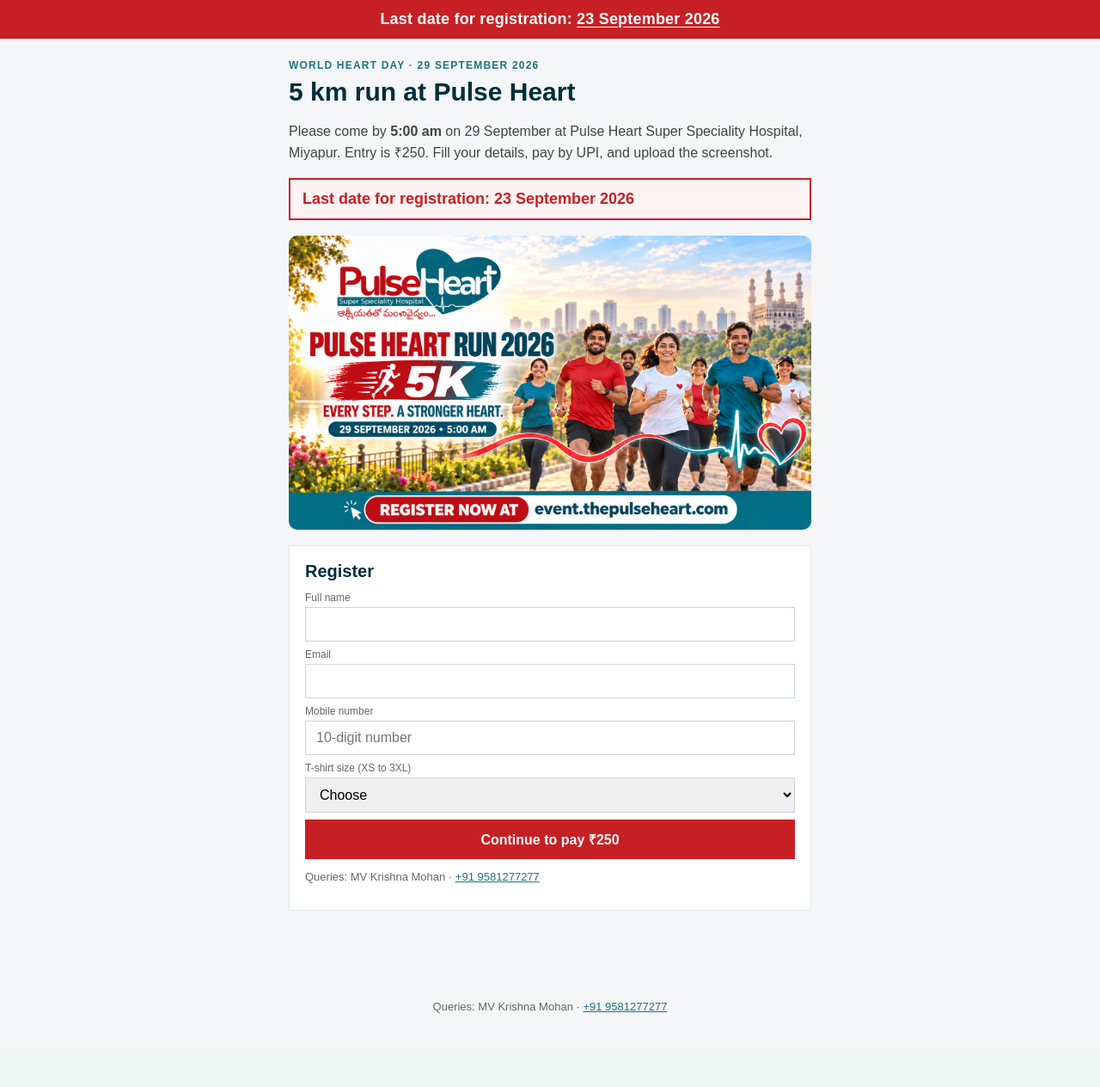
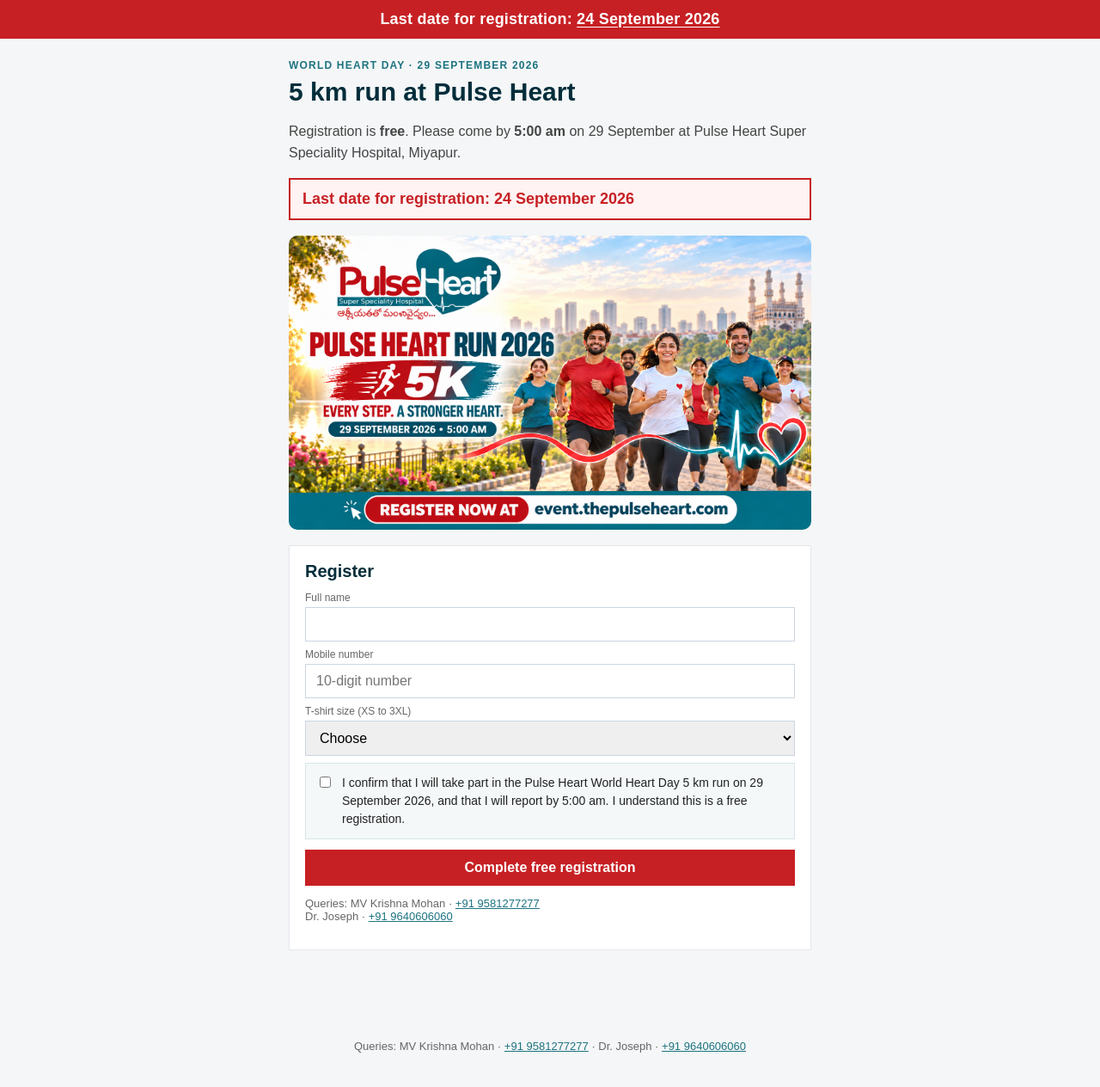
Before and after one commit to suneel999/whd_run, a Flask app: page / in a window 1280 px wide. Shown: the part 96-1360 px from the top of the page at 86% size. Before the commit the page ends 1274 px from the top, so only its background shows below. Run offline with Flask 3, Linux system fonts and the light colour scheme.

Commit message:
Switch to free registration, keep success rows, and show WhatsApp group after submit.
Co-authored-by: Cursor <cursoragent@cursor.com>

```diff
--- a/app.py
+++ b/app.py
@@ -63,15 +63,17 @@ def login_required(view):
 @app.context_processor
 def inject_event():
     return {
-        "fee": env("FEE", "250"),
+        "fee": "Free",
         "event_date": "29 September 2026",
         "event_time": "Please come by 5:00 am",
-        "upi_id": env("UPI_ID", "drkranthikumarchintala-5@okhdfcbank"),
+        "whatsapp_group": "https://chat.whatsapp.com/I97m1E7XMMQ9frPlHxInpm",
         "format_when": db.format_when,
         "TSHIRTS": db.TSHIRTS,
         "DISTANCES": db.DISTANCES,
         "query_name": "MV Krishna Mohan",
         "query_phone": "9581277277",
+        "query_name_2": "Dr. Joseph",
+        "query_phone_2": "9640606060",
     }
 
 
@@ -83,12 +85,15 @@ def health():
 @app.route("/", methods=["GET", "POST"])
 def register_page():
     if request.method == "POST":
+        if request.form.get("confirm") != "yes":
+            flash("Please confirm that you will take part before submitting.")
+            return redirect("/")
         try:
             row = db.create(
                 {
                     "token": secrets.token_urlsafe(16),
                     "name": request.form.get("name"),
-                    "email": request.form.get("email"),
+                    "email": "",
                     "phone": request.form.get("phone"),
                     "tshirt": request.form.get("tshirt"),
                     "distance": "5K",
@@ -97,7 +102,7 @@ def register_page():
         except ValueError as exc:
             flash(str(exc))
             return redirect("/")
-        return redirect(f"/pay/{row['token']}")
+        return redirect(f"/thanks/{row['token']}")
     return render_template("register.html")
 
 
@@ -110,10 +115,7 @@ def register_submit():
 
 @app.get("/pay/<token>")
 def pay_page(token: str):
-    row = db.get_by_token(token)
-    if not row:
-        abort(404)
-    return render_template("pay.html", reg=row, has_qr=bool(env("UPI_ID") or STATIC_QR.exists()))
+    return redirect(f"/thanks/{token}")
 
 
 @app.post("/pay/<token>")
@@ -223,15 +225,7 @@ def admin_status(reg_id: int):
     except ValueError as exc:
         flash(str(exc))
         return redirect(url_for("admin_detail", reg_id=reg_id))
-    if status == "success":
-        try:
-            mailer.send_success_email(row)
-            db.mark_email_sent(reg_id)
-            flash("Marked success. Confirmation email sent with the WhatsApp group.")
-        except Exception as exc:
-            flash(f"Marked success, but email failed: {exc}")
-    else:
-        flash("Marked pending.")
+    flash("Status updated.")
     return redirect(url_for("admin_detail", reg_id=reg_id))
 
 
@@ -259,6 +253,8 @@ def admin_shot(reg_id: int):
     return send_from_directory(UPLOAD_DIR, row["screenshot"])
 
 
+db.connect()
+db.purge_pending()
+
 if __name__ == "__main__":
-    db.connect()
     app.run(host="0.0.0.0", port=int(os.getenv("PORT", "8080")), debug=True)
--- a/db.py
+++ b/db.py
@@ -73,8 +73,8 @@ def create(data: dict) -> dict:
     distance = clean(data.get("distance") or "5K", 8).upper()
     if distance not in DISTANCES:
         distance = "5K"
-    if not name or "@" not in email or len(phone_norm) < 12:
-        raise ValueError("Name, a valid email, and a 10-digit mobile number are required.")
+    if not name or len(phone_norm) < 12:
+        raise ValueError("Name and a 10-digit mobile number are required.")
     if tshirt not in TSHIRTS:
         raise ValueError("Choose a T-shirt size.")
     stamp = now()
@@ -84,7 +84,7 @@ def create(data: dict) -> dict:
         INSERT INTO registrations (
             token, name, email, phone, phone_norm, tshirt, distance,
             status, created_at, updated_at
-        ) VALUES (?, ?, ?, ?, ?, ?, ?, 'pending', ?, ?)
+        ) VALUES (?, ?, ?, ?, ?, ?, ?, 'success', ?, ?)
         """,
         (data["token"], name, email, phone, phone_norm, tshirt, distance, stamp, stamp),
     )
@@ -185,6 +185,25 @@ def stats() -> dict:
     return result
 
 
+def purge_pending() -> int:
+    """Remove unpaid/pending rows only. Confirmed success rows are left untouched."""
+    conn = connect()
+    rows = conn.execute(
+        "SELECT id, screenshot FROM registrations WHERE status = 'pending'"
+    ).fetchall()
+    upload_dir = ROOT / "uploads"
+    for row in rows:
+        filename = (row["screenshot"] or "").strip()
+        if filename:
+            path = upload_dir / filename
+            if path.is_file():
+                path.unlink()
+    conn.execute("DELETE FROM registrations WHERE status = 'pending'")
+    conn.commit()
+    conn.close()
+    return len(rows)
+
+
 def format_when(value: str) -> str:
     try:
         return datetime.strptime(value, "%Y-%m-%d %H:%M:%S").strftime("%d %b, %I:%M %p")
--- a/static/style.css
+++ b/static/style.css
@@ -166,6 +166,34 @@ button, .btn {
 .warn, .flash { color: var(--red); }
 .st-pending { color: #b45309; font-weight: bold; }
 .st-success { color: #166534; font-weight: bold; }
+.confirm-box {
+  display: flex;
+  align-items: flex-start;
+  gap: 10px;
+  background: #f4f8f9;
+  border: 1px solid #d7e4e7;
+  padding: 12px;
+  color: #222;
+  font-size: 14px;
+  line-height: 1.5;
+}
+.confirm-box input {
+  width: auto;
+  margin-top: 3px;
+  flex-shrink: 0;
+}
+.wa-card { text-align: center; }
+.wa-join {
+  display: inline-block;
+  background: #25D366;
+  color: #fff !important;
+  font-weight: 700;
+  text-decoration: none !important;
+  padding: 14px 22px;
+  border-radius: 8px;
+  margin-top: 8px;
+  font-size: 18px;
+}
 @media (max-width: 800px) {
   .stats { grid-template-columns: 1fr 1fr; }
   .two { grid-template-columns: 1fr; }
--- a/templates/admin.html
+++ b/templates/admin.html
@@ -18,7 +18,7 @@
     </div>
     <div>
       <label>Search</label>
-      <input name="q" value="{{ q }}" placeholder="Name, phone, or email">
+      <input name="q" value="{{ q }}" placeholder="Name or phone">
     </div>
     <button type="submit">Filter</button>
   </form>
@@ -45,7 +45,7 @@
         <td>
           <a href="{{ url_for('admin_detail', reg_id=reg.id) }}"><strong>{{ reg.name }}</strong></a><br>
           <a href="tel:{{ reg.phone_norm }}">{{ reg.phone }}</a><br>
-          <span class="muted">{{ reg.email }}</span>
+          {% if reg.email %}<span class="muted">{{ reg.email }}</span>{% endif %}
         </td>
         <td>{{ reg.distance }}<br><span class="muted">{{ reg.tshirt }}</span></td>
         <td>
--- a/templates/public_base.html
+++ b/templates/public_base.html
@@ -4,7 +4,7 @@
   <meta charset="UTF-8">
   <meta name="viewport" content="width=device-width, initial-scale=1">
   <title>{% block title %}World Heart Day 5 km Run | Pulse Heart{% endblock %}</title>
-  <meta name="description" content="Register for the Pulse Heart World Heart Day 5 km run on 29 September 2026. Please come by 5:00 am, Miyapur, Hyderabad. Entry ₹250.">
+  <meta name="description" content="Free registration for the Pulse Heart World Heart Day 5 km run on 29 September 2026. Please come by 5:00 am, Miyapur. Last date 24 September.">
   <link rel="stylesheet" href="{{ url_for('static', filename='style.css') }}">
 </head>
 <body class="public">
@@ -17,7 +17,7 @@
       <span>29 Sept · be there by 5 am · Miyapur</span>
     </div>
     </header>
-  <div class="deadline-banner">Last date for registration: <strong>23 September 2026</strong></div>
+  <div class="deadline-banner">Last date for registration: <strong>24 September 2026</strong></div>
   <main>
     {% with messages = get_flashed_messages() %}
       {% if messages %}
@@ -28,6 +28,7 @@
   </main>
   <footer class="pub-foot">
     Queries: {{ query_name }} · <a href="tel:{{ query_phone }}">+91 {{ query_phone }}</a>
+    · Dr. Joseph · <a href="tel:{{ query_phone_2 }}">+91 {{ query_phone_2 }}</a>
   </footer>
 </body>
 </html>
--- a/templates/register.html
+++ b/templates/register.html
@@ -3,8 +3,8 @@
 <section class="hero-card">
   <p class="eyebrow">World Heart Day · 29 September 2026</p>
   <h1>5 km run at Pulse Heart</h1>
-  <p class="lead">Please come by <strong>5:00 am</strong> on 29 September at Pulse Heart Super Speciality Hospital, Miyapur. Entry is ₹{{ fee }}. Fill your details, pay by UPI, and upload the screenshot.</p>
-  <p class="deadline-note">Last date for registration: <strong>23 September 2026</strong></p>
+  <p class="lead">Registration is <strong>free</strong>. Please come by <strong>5:00 am</strong> on 29 September at Pulse Heart Super Speciality Hospital, Miyapur.</p>
+  <p class="deadline-note">Last date for registration: <strong>24 September 2026</strong></p>
 </section>
 <p class="hero-photo">
   <img src="{{ url_for('static', filename='sample2.png') }}" alt="Pulse Heart World Heart Day 5 km run poster" width="640" height="900">
@@ -17,10 +17,6 @@
       <input id="name" name="name" required maxlength="120" autocomplete="name">
     </div>
     <div>
-      <label for="email">Email</label>
-      <input id="email" name="email" type="email" required maxlength="160" autocomplete="email">
-    </div>
-    <div>
       <label for="phone">Mobile number</label>
       <input id="phone" name="phone" type="tel" required maxlength="15" autocomplete="tel" inputmode="numeric" placeholder="10-digit number">
     </div>
@@ -31,8 +27,12 @@
         {% for item in TSHIRTS %}<option value="{{ item }}">{{ item }}</option>{% endfor %}
       </select>
     </div>
-    <button type="submit">Continue to pay ₹{{ fee }}</button>
+    <label class="confirm-box">
+      <input type="checkbox" name="confirm" value="yes" required>
+      <span>I confirm that I will take part in the Pulse Heart World Heart Day 5 km run on 29 September 2026, and that I will report by 5:00 am. I understand this is a free registration.</span>
+    </label>
+    <button type="submit">Complete free registration</button>
   </form>
-  <p class="muted">Queries: {{ query_name }} · <a href="tel:{{ query_phone }}">+91 {{ query_phone }}</a></p>
+  <p class="muted">Queries: {{ query_name }} · <a href="tel:{{ query_phone }}">+91 {{ query_phone }}</a><br>Dr. Joseph · <a href="tel:{{ query_phone_2 }}">+91 {{ query_phone_2 }}</a></p>
 </div>
 {% endblock %}
```
Also changed, not shown: templates/admin_detail.html (+4 -4 lines), templates/thanks.html (+10 -6 lines), 1 other file.
